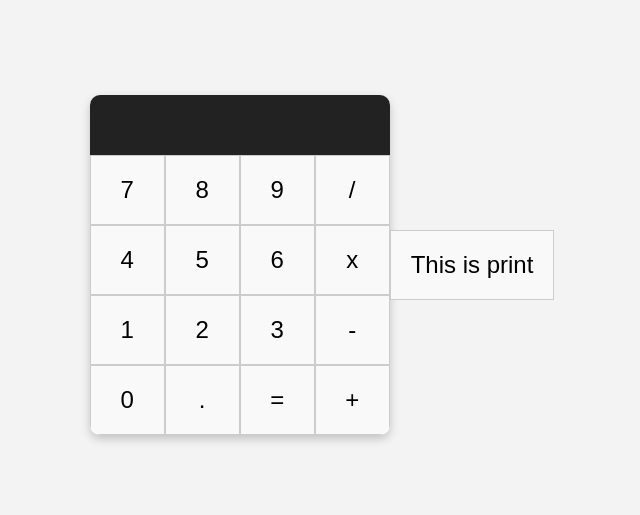
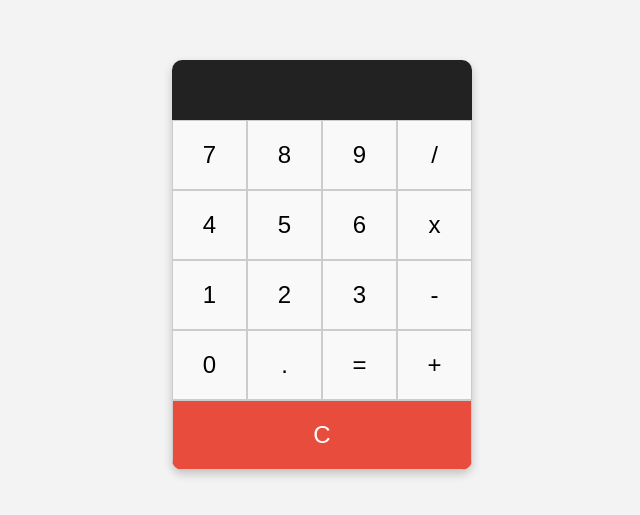
Before and after one commit to Mukeshreddy8919/calculatorproject, a plain HTML site: page index.html in a window 1280 px wide. Shown: the part 135-650 px from the top of the page, without its empty margins (318-958 px from the left). Drawn offline with Linux system fonts and the light colour scheme.

Commit message:
Update index.html

```diff
--- a/index.html
+++ b/index.html
@@ -31,11 +31,12 @@
       <button class="btn" onclick="calculate()">=</button>
       <button class="btn" onclick="appendValue('+')">+</button>
 
+       <button class="btn clear" onclick="clearDisplay()">C</button>
 
     </div>
   </div>
 
-  <button class="btn" onclick="window.print()"> This is print  </button>
+
   <script src="indss.js"></script>
 </body>
 </html>
```
